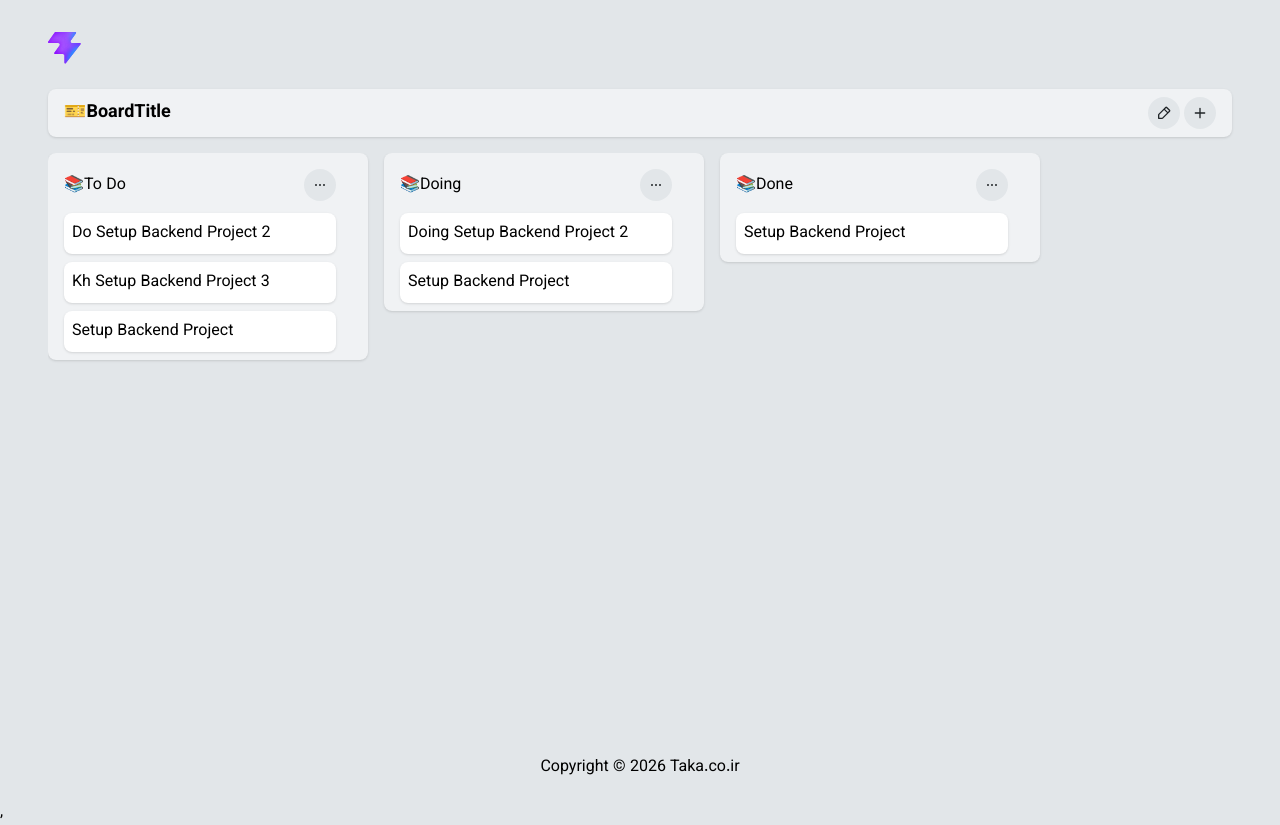
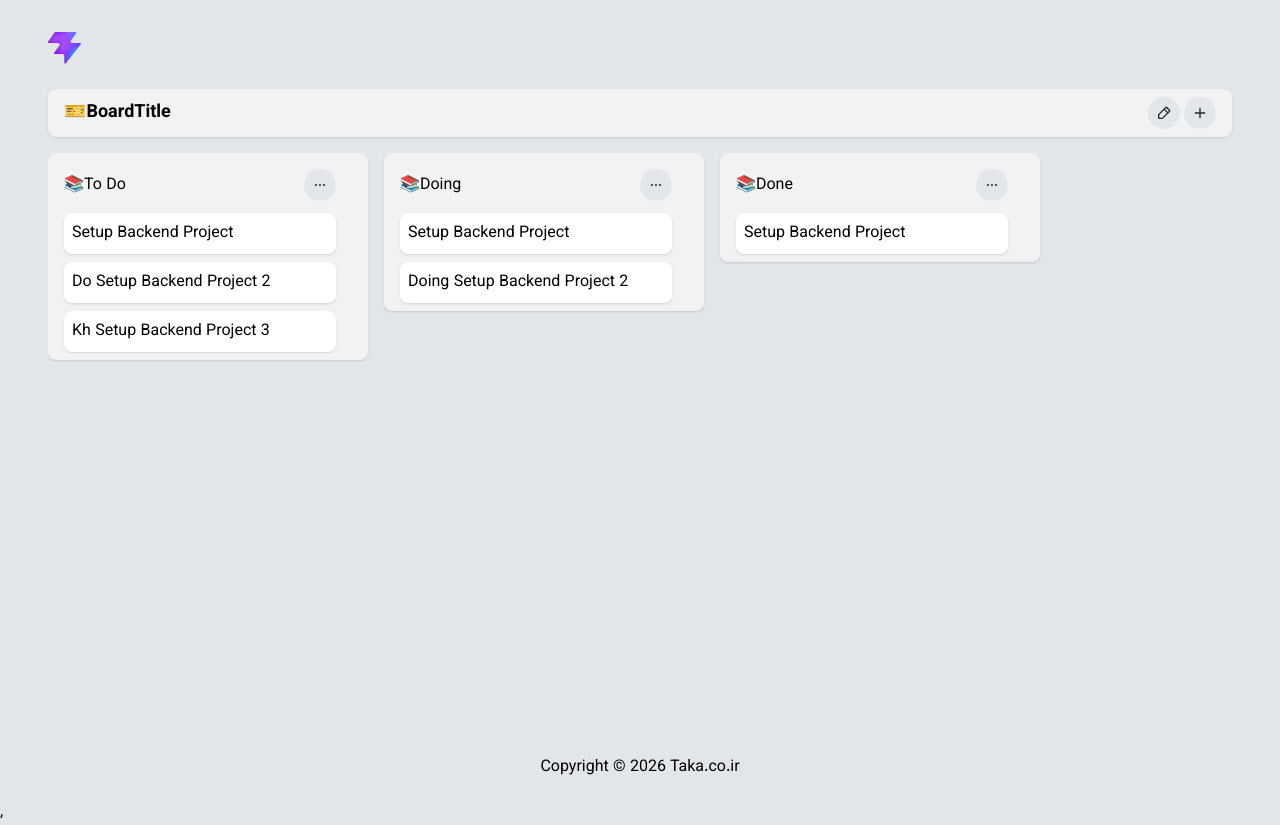
Before and after one commit to amir3321/react-learn, a React (Vite) app: page /board/1 in a window 1280 px wide. Built offline with nearby package versions, Linux system fonts and the light colour scheme.

Commit message:
add use callback to board component

```diff
--- a/src/components/Board/Board.tsx
+++ b/src/components/Board/Board.tsx
@@ -1,18 +1,21 @@
 import styles from './Board.module.css';
-import { useMemo, useState, type ReactNode } from 'react';
+import { useCallback, useMemo, useState, type ReactNode } from 'react';
 import IconButton  from '../IconButton/IconButton';
 import MingcuteEdit2Line from '@/icons/MingcuteEdit2Line';
 import MingcuteAddLine from '@/icons/MingcuteAddLine';
 
 import  List  from '../List/List';
 import type { ListType } from '@/types/list';
-import type { ListItemType } from '@/types/list-item';
+//import type { ListItemType } from '@/types/list-item';
 
-function cb (a:ListItemType,b:ListItemType):number{
-  return a.title.localeCompare(b.title);
+// function cb (a:ListItemType,b:ListItemType):number{
+//   return a.title.localeCompare(b.title);
 
-}
+// }
 export default function Board (): ReactNode {
+  // const [list,setlist]=useState<ListType[]>({
+
+  // })
  const [todoList,setTodoList] =useState<ListType>({
   id:'1',title:"To Do",items:[
     {id:'1',title:'Setup Backend Project'},
@@ -53,18 +56,25 @@ export default function Board (): ReactNode {
 
   })
  }
- const sortedToDoList=useMemo(()=>{
-      return {...todoList,items:[...todoList.items].sort(cb)}
-    },[todoList])
-    const sortedDoingList=useMemo(()=>{
-      return {...doingList,items:[...doingList.items].sort(cb)}
-    },[doingList])
+//  const sortedToDoList=useMemo(()=>{
+//       return {...todoList,items:[...todoList.items].sort(cb)}
+//     },[todoList])
+//     const sortedDoingList=useMemo(()=>{
+//       return {...doingList,items:[...doingList.items].sort(cb)}
+//     },[doingList])
 
-    const sortedDoneList=useMemo(()=>{
-      return {...doneList,items:[...doneList.items].sort(cb)}
-    },[doneList])
+//     const sortedDoneList=useMemo(()=>{
+//       return {...doneList,items:[...doneList.items].sort(cb)}
+//     },[doneList])
 
+const handleListItemClick=useCallback((id:string):void=>{
+  console.log('clicked item...');
+  setTodoList((old)=>{
+    const clone =[...old.items];
+    return {...old,items:clone.filter(item=>item.id!==id)};
+  });
 
+},[]);
 
   return (
     <>
@@ -83,14 +93,14 @@ export default function Board (): ReactNode {
         </div>
            <ul className={styles.lists}>
             <li>
-              <List list={sortedToDoList}/>
+              <List list={todoList} onClick={handleListItemClick}  />
             </li>
               <li>
-              <List list={sortedDoingList}/>
+              <List list={doingList}/>
             </li>
 
               <li>
-              <List list={sortedDoneList}/>
+              <List list={doneList}/>
             </li>
 
 
--- a/src/components/List/List.tsx
+++ b/src/components/List/List.tsx
@@ -6,8 +6,9 @@ import IconButton from "../IconButton/IconButton";
 import ListItem from "../ListItem/ListItem";
 type Props = {
   list: ListType;
+  onClick?:(id:string)=>void;
 };
- const List = memo( function List ({ list }: Props): ReactNode {
+ const List = memo( function List ({ list ,onClick}: Props): ReactNode {
   return (
 
       <div className={styles["list"]}>
@@ -20,7 +21,7 @@ type Props = {
         <ul className={styles.items}>
           {list.items.map((item) => (
             <li key={item.id}>
-              <ListItem item={item} />
+              <ListItem item={item} onClick={onClick} />
             </li>
           ))}
         </ul>
--- a/src/components/ListItem/ListItem.tsx
+++ b/src/components/ListItem/ListItem.tsx
@@ -4,11 +4,12 @@ import type { ListItemType } from '@/types/list-item';
 
 type Props={
   item:ListItemType;
+  onClick?:(id:string)=>void;
 }
-const ListItem=memo( function ListItem ({item}:Props): ReactNode  {
+const ListItem=memo( function ListItem ({item,onClick}:Props): ReactNode  {
   return (
 
-      <div className={styles['list-item']}>
+      <div className={styles['list-item']} onClick={()=>onClick?.(item.id)}>
        {item.title}
         </div>
 
```
